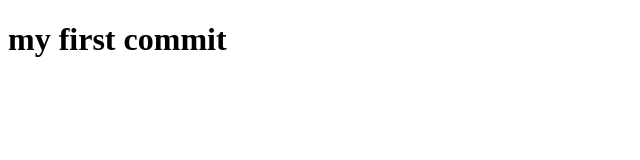
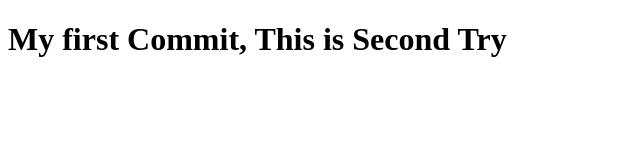
Before and after one commit to Ranel-das/my-first-github-repo, a plain HTML site: page index.html in a window 1280 px wide. Shown: the whole page, without its empty margins (0-640 px from the left). Drawn offline with Linux system fonts and the light colour scheme.

Commit message:
this is second try

```diff
--- a/index.html
+++ b/index.html
@@ -9,7 +9,7 @@
         <link rel="stylesheet" href="">
     </head>
     <body>
-        <h1>my first commit</h1>
+        <h1>My first Commit, This is Second Try</h1>
         <script src="" async defer></script>
     </body>
 </html>
```
